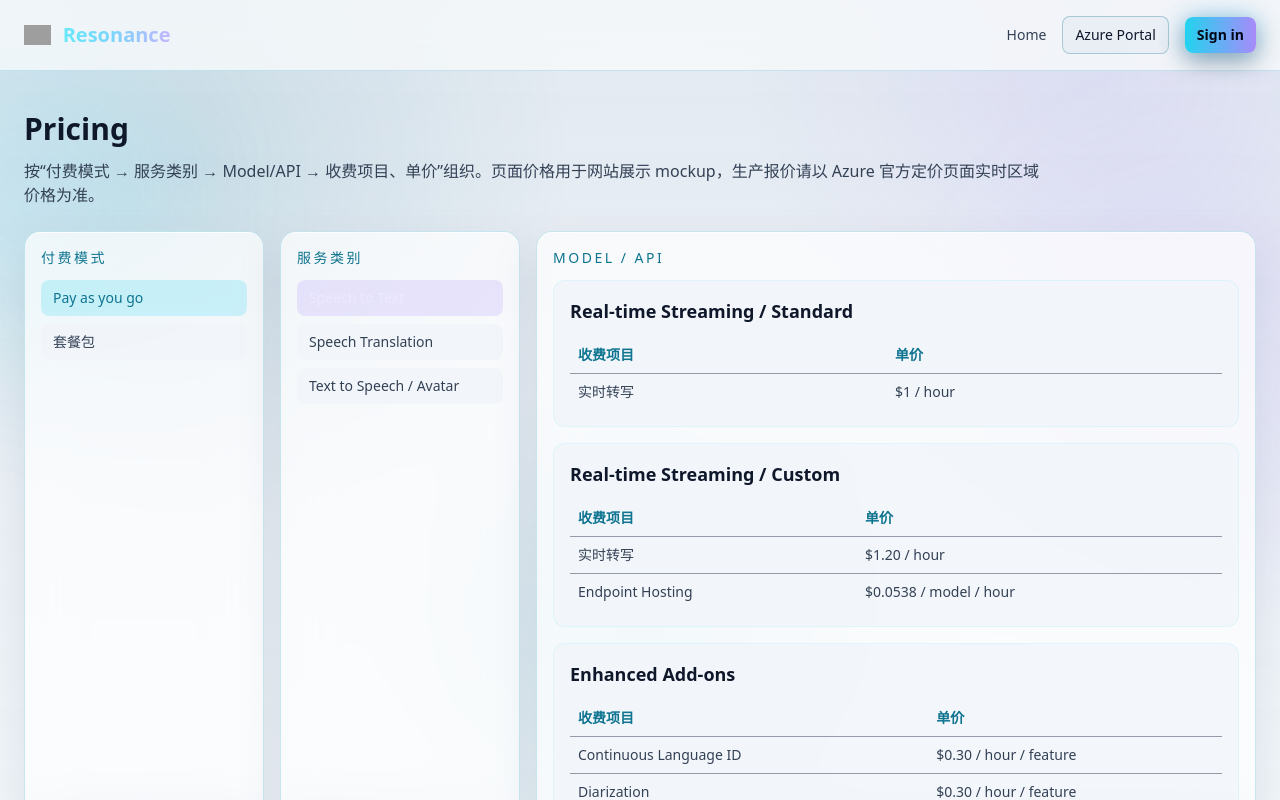
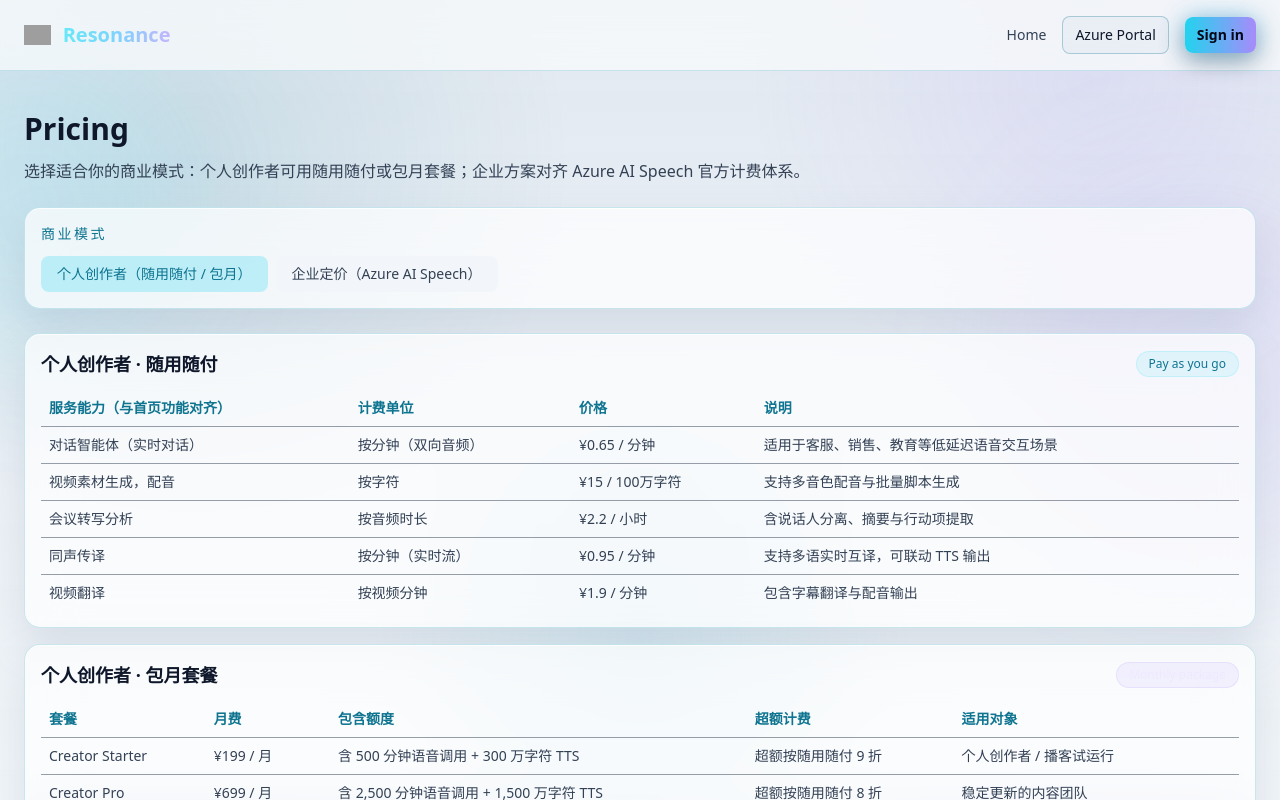
Before and after one commit to novaAIdesigner/resonance, a React (Vite) app: page /pricing in a window 1280 px wide. Shown: the top 800 px of the page. Built offline with nearby package versions, Linux system fonts and the light colour scheme; grey boxes are pictures that could not be loaded.

Commit message:
update pricing page

```diff
--- a/src/pages/PricingPage.tsx
+++ b/src/pages/PricingPage.tsx
@@ -1,4 +1,21 @@
 import { useMemo, useState } from 'react'
+
+type BusinessMode = 'creator' | 'enterprise'
+
+type CreatorUsagePrice = {
+  service: string
+  unit: string
+  price: string
+  note: string
+}
+
+type CreatorPackage = {
+  tier: string
+  monthly: string
+  quota: string
+  overage: string
+  fit: string
+}
 
 type PriceItem = {
   charge: string
@@ -19,6 +36,63 @@ type PricingMenu = {
   mode: 'Pay as you go' | '套餐包'
   services: ServiceCategory[]
 }
+
+const creatorUsagePrices: CreatorUsagePrice[] = [
+  {
+    service: '对话智能体（实时对话）',
+    unit: '按分钟（双向音频）',
+    price: '¥0.65 / 分钟',
+    note: '适用于客服、销售、教育等低延迟语音交互场景',
+  },
+  {
+    service: '视频素材生成，配音',
+    unit: '按字符',
+    price: '¥15 / 100万字符',
+    note: '支持多音色配音与批量脚本生成',
+  },
+  {
+    service: '会议转写分析',
+    unit: '按音频时长',
+    price: '¥2.2 / 小时',
+    note: '含说话人分离、摘要与行动项提取',
+  },
+  {
+    service: '同声传译',
+    unit: '按分钟（实时流）',
+    price: '¥0.95 / 分钟',
+    note: '支持多语实时互译，可联动 TTS 输出',
+  },
+  {
+    service: '视频翻译',
+    unit: '按视频分钟',
+    price: '¥1.9 / 分钟',
+    note: '包含字幕翻译与配音输出',
+  },
+]
+
+const creatorPackages: CreatorPackage[] = [
+  {
+    tier: 'Creator Starter',
+    monthly: '¥199 / 月',
+    quota: '含 500 分钟语音调用 + 300 万字符 TTS',
+    overage: '超额按随用随付 9 折',
+    fit: '个人创作者 / 播客试运行',
+  },
+  {
+    tier: 'Creator Pro',
+    monthly: '¥699 / 月',
+    quota: '含 2,500 分钟语音调用 + 1,500 万字符 TTS',
+    overage: '超额按随用随付 8 折',
+    fit: '稳定更新的内容团队',
+  },
+  {
+    tier: 'Creator Studio',
+    monthly: '¥1,999 / 月',
+    quota: '含 10,000 分钟语音调用 + 6,000 万字符 TTS',
+    overage: '超额按随用随付 7 折',
+    fit: '多账号协同与工作室批量生产',
+  },
+]
 
 const pricingMenus: PricingMenu[] = [
   {
@@ -134,6 +208,7 @@ const pricingMenus: PricingMenu[] = [
 ]
 
 export default function PricingPage() {
+  const [businessMode, setBusinessMode] = useState<BusinessMode>('creator')
   const [mode, setMode] = useState<PricingMenu['mode']>('Pay as you go')
   const [category, setCategory] = useState('Speech to Text')
 
@@ -148,10 +223,102 @@ export default function PricingPage() {
     <main className="mx-auto max-w-7xl px-6 py-10">
       <h1 className="section-title">Pricing</h1>
       <p className="mt-3 max-w-5xl text-slate-300">
-        按“付费模式 → 服务类别 → Model/API → 收费项目、单价”组织。页面价格用于网站展示 mockup，生产报价请以 Azure 官方定价页面实时区域价格为准。
+        选择适合你的商业模式：个人创作者可用随用随付或包月套餐；企业方案对齐 Azure AI Speech 官方计费体系。
       </p>
 
-      <div className="mt-6 grid gap-4 lg:grid-cols-[240px_240px_1fr]">
+      <section className="glass-card mt-6 p-4">
+        <p className="mb-3 text-sm font-medium uppercase tracking-[0.18em] text-cyan-200">商业模式</p>
+        <div className="flex flex-wrap gap-2">
+          <button
+            type="button"
+            onClick={() => setBusinessMode('creator')}
+            className={`rounded-lg px-4 py-2 text-sm transition ${businessMode === 'creator' ? 'bg-cyan-400/25 text-cyan-100' : 'bg-slate-900/60 text-slate-300 hover:text-white'}`}
+          >
+            个人创作者（随用随付 / 包月）
+          </button>
+          <button
+            type="button"
+            onClick={() => setBusinessMode('enterprise')}
+            className={`rounded-lg px-4 py-2 text-sm transition ${businessMode === 'enterprise' ? 'bg-violet-400/25 text-violet-100' : 'bg-slate-900/60 text-slate-300 hover:text-white'}`}
+          >
+            企业定价（Azure AI Speech）
+          </button>
+        </div>
+      </section>
+
+      {businessMode === 'creator' ? (
+        <section className="mt-6 space-y-4">
+          <article className="glass-card overflow-hidden p-4">
+            <div className="mb-3 flex items-center justify-between gap-3">
+              <h2 className="text-lg font-semibold text-white">个人创作者 · 随用随付</h2>
+              <span className="rounded-full border border-cyan-300/25 bg-cyan-400/10 px-3 py-1 text-xs text-cyan-100">Pay as you go</span>
+            </div>
+            <div className="overflow-x-auto">
+              <table className="min-w-full text-sm">
+                <thead>
+                  <tr className="text-left text-cyan-200">
+                    <th className="px-2 py-2">服务能力（与首页功能对齐）</th>
+                    <th className="px-2 py-2">计费单位</th>
+                    <th className="px-2 py-2">价格</th>
+                    <th className="px-2 py-2">说明</th>
+                  </tr>
+                </thead>
+                <tbody>
+                  {creatorUsagePrices.map((item) => (
+                    <tr key={item.service} className="border-t border-slate-700/50 text-slate-200">
+                      <td className="px-2 py-2">{item.service}</td>
+                      <td className="px-2 py-2">{item.unit}</td>
+                      <td className="px-2 py-2">{item.price}</td>
+                      <td className="px-2 py-2">{item.note}</td>
+                    </tr>
+                  ))}
+                </tbody>
+              </table>
+            </div>
+          </article>
+
+          <article className="glass-card overflow-hidden p-4">
+            <div className="mb-3 flex items-center justify-between gap-3">
+              <h2 className="text-lg font-semibold text-white">个人创作者 · 包月套餐</h2>
+              <span className="rounded-full border border-violet-300/25 bg-violet-400/10 px-3 py-1 text-xs text-violet-100">Monthly package</span>
+            </div>
+            <div className="overflow-x-auto">
+              <table className="min-w-full text-sm">
+                <thead>
+                  <tr className="text-left text-cyan-200">
+                    <th className="px-2 py-2">套餐</th>
+                    <th className="px-2 py-2">月费</th>
+                    <th className="px-2 py-2">包含额度</th>
+                    <th className="px-2 py-2">超额计费</th>
+                    <th className="px-2 py-2">适用对象</th>
+                  </tr>
+                </thead>
+                <tbody>
+                  {creatorPackages.map((item) => (
+                    <tr key={item.tier} className="border-t border-slate-700/50 text-slate-200">
+                      <td className="px-2 py-2">{item.tier}</td>
+                      <td className="px-2 py-2">{item.monthly}</td>
+                      <td className="px-2 py-2">{item.quota}</td>
+                      <td className="px-2 py-2">{item.overage}</td>
+                      <td className="px-2 py-2">{item.fit}</td>
+                    </tr>
+                  ))}
+                </tbody>
+              </table>
+            </div>
+          </article>
+
+          <p className="text-xs text-slate-400">
+            说明：个人创作者套餐格式参考行业常见语音平台写法，具体账单以控制台结算页为准。
+          </p>
+        </section>
+      ) : (
+        <section className="mt-6">
+          <p className="mb-4 text-sm text-slate-300">
+            企业报价按“付费模式 → 服务类别 → Model/API → 收费项目、单价”组织，生产报价请以 Azure 官方定价页面实时区域价格为准。
+          </p>
+
+          <div className="grid gap-4 lg:grid-cols-[240px_240px_1fr]">
             <section className="glass-card p-4">
               <p className="mb-3 text-sm font-medium uppercase tracking-[0.18em] text-cyan-200">付费模式</p>
               <div className="flex flex-col gap-2">
@@ -216,6 +383,8 @@ export default function PricingPage() {
               </div>
             </section>
           </div>
+        </section>
+      )}
     </main>
   )
 }
```
Lines whose indentation alone changed are shown as unchanged.
